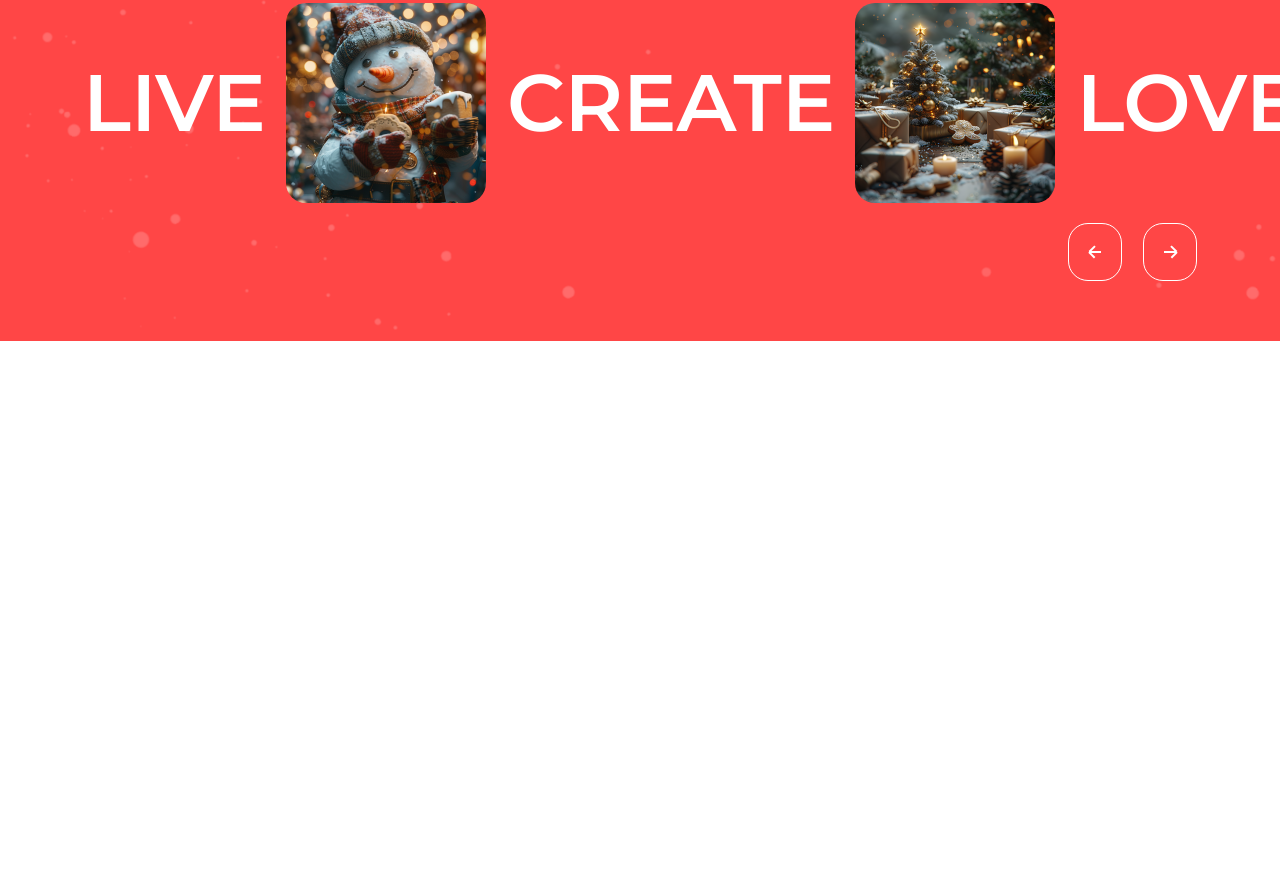
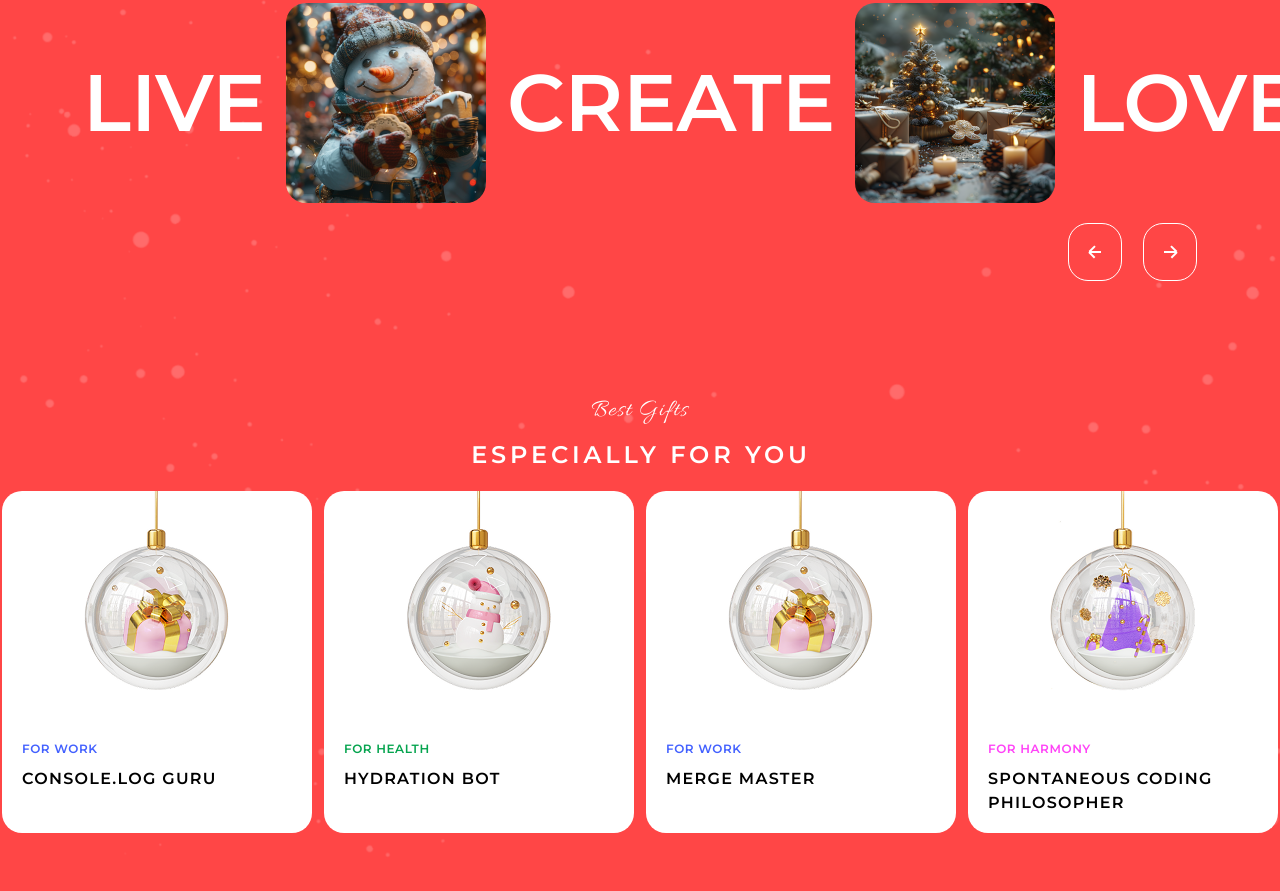
Before and after one commit to CRAFTSW0MAN/Christmas-Shop, a plain HTML site: page index.html in a window 1280 px wide. Shown: the part 1385-2276 px from the top of the page. Before the commit the page ends 1726 px from the top, so only its background shows below. Drawn offline with Linux system fonts and the light colour scheme.

Commit message:
feat:add gifts block

```diff
--- a/index.html
+++ b/index.html
@@ -92,6 +92,32 @@
           <button class="slider__button slider__button--right"><span class="slider__button-content"></span></button>
         </div>
       </section>
+      <section class="gifts">
+        <p class="gifts__subtitle">Best Gifts</p>
+        <h2 class="gifts__title">especially for you</h2>
+        <div class="gifts__container">
+          <div class="gifts__card">
+            <img class="gifts__card-image" src="./assets/images/card1.png" alt="card1">
+            <h3 class="gifts__card-title">For work</h3>
+            <p class="gifts__card-text">Console.log Guru</p>
+          </div>
+          <div class="gifts__card">
+            <img class="gifts__card-image" src="./assets/images/card2.png" alt="card2">
+            <h3 class="gifts__card-title">For health</h3>
+            <p class="gifts__card-text">Hydration Bot</p>
+          </div>
+          <div class="gifts__card">
+            <img class="gifts__card-image" src="./assets/images/card3.png" alt="card3">
+            <h3 class="gifts__card-title">For work</h3>
+            <p class="gifts__card-text">Merge Master</p>
+          </div>
+          <div class="gifts__card">
+            <img class="gifts__card-image" src="./assets/images/card4.png" alt="card4">
+            <h3 class="gifts__card-title">For harmony</h3>
+            <p class="gifts__card-text">Spontaneous Coding Philosopher</p>
+          </div>
+        </div>
+      </section>
     </main>
   </body>
 </html>
--- a/style/Blocks/_about.scss
+++ b/style/Blocks/_about.scss
@@ -45,7 +45,7 @@
     }
     .about__image {
       width: 60%;
-      background-image: url("../../assets/images/santa.png");
+      background-image: url("../assets/images/santa.png");
       background-repeat: no-repeat;
       background-position: center;
       background-size: cover;
--- /dev/null
+++ b/style/Blocks/_gifts.scss
@@ -0,0 +1,78 @@
+.gifts {
+  padding: 58px 0;
+  background-color: #ff4646;
+  width: 100%;
+  box-sizing: border-box;
+  background-image: url("../assets/images/snow.png");
+  background-repeat: no-repeat;
+  background-position: center;
+  background-size: cover;
+  text-align: center;
+  .gifts__subtitle {
+    font-family: "Allura";
+    font-size: 24px;
+    line-height: 100%;
+    font-weight: 400;
+    letter-spacing: 1.2px;
+    color: #ffffff;
+  }
+  .gifts__title {
+    font-family: "Montserrat";
+    font-size: 24px;
+    line-height: 152%;
+    font-weight: 600;
+    letter-spacing: 3.84px;
+    text-transform: uppercase;
+    color: #ffffff;
+    margin: 14px 0 18px 2px;
+  }
+  .gifts__container {
+    display: flex;
+    justify-content: center;
+    align-items: center;
+    column-gap: 12px;
+    flex-wrap: wrap;
+    .gifts__card {
+      background-color: #ffffff;
+      border-radius: 20px;
+      width: 310px;
+      height: 342px;
+      box-sizing: border-box;
+      text-align: start;
+      .gifts__card-title {
+        font-family: "Montserrat";
+        font-size: 12px;
+        line-height: 130%;
+        font-weight: 600;
+        letter-spacing: 0.6px;
+        text-transform: uppercase;
+        margin: 20px 20px 10px 20px;
+      }
+
+      .gifts__card-text {
+        font-family: "Montserrat";
+        font-size: 16px;
+        line-height: 152%;
+        font-weight: 600;
+        letter-spacing: 1.28px;
+        text-transform: uppercase;
+        margin: 0 20px;
+      }
+    }
+    .gifts__card:nth-child(1) .gifts__card-title {
+      color: #4361ff;
+    }
+
+    .gifts__card:nth-child(2) .gifts__card-title {
+      color: #06a44f;
+    }
+
+    .gifts__card:nth-child(3) .gifts__card-title {
+      color: #4361ff;
+    }
+
+    .gifts__card:nth-child(4) .gifts__card-title {
+      color: #ff43f7;
+    }
+  }
+}
--- a/style/index.scss
+++ b/style/index.scss
@@ -3,6 +3,7 @@
 @use './Blocks/hero';
 @use './Blocks/about';
 @use './Blocks/slider';
+@use './Blocks/gifts';
 
 *{
   margin: 0 auto;
```
Also changed, not shown: assets/images/card1.png (added), assets/images/card2.png (added), assets/images/card3.png (added), assets/images/card4.png (added), css/index.css, 1 other file.
